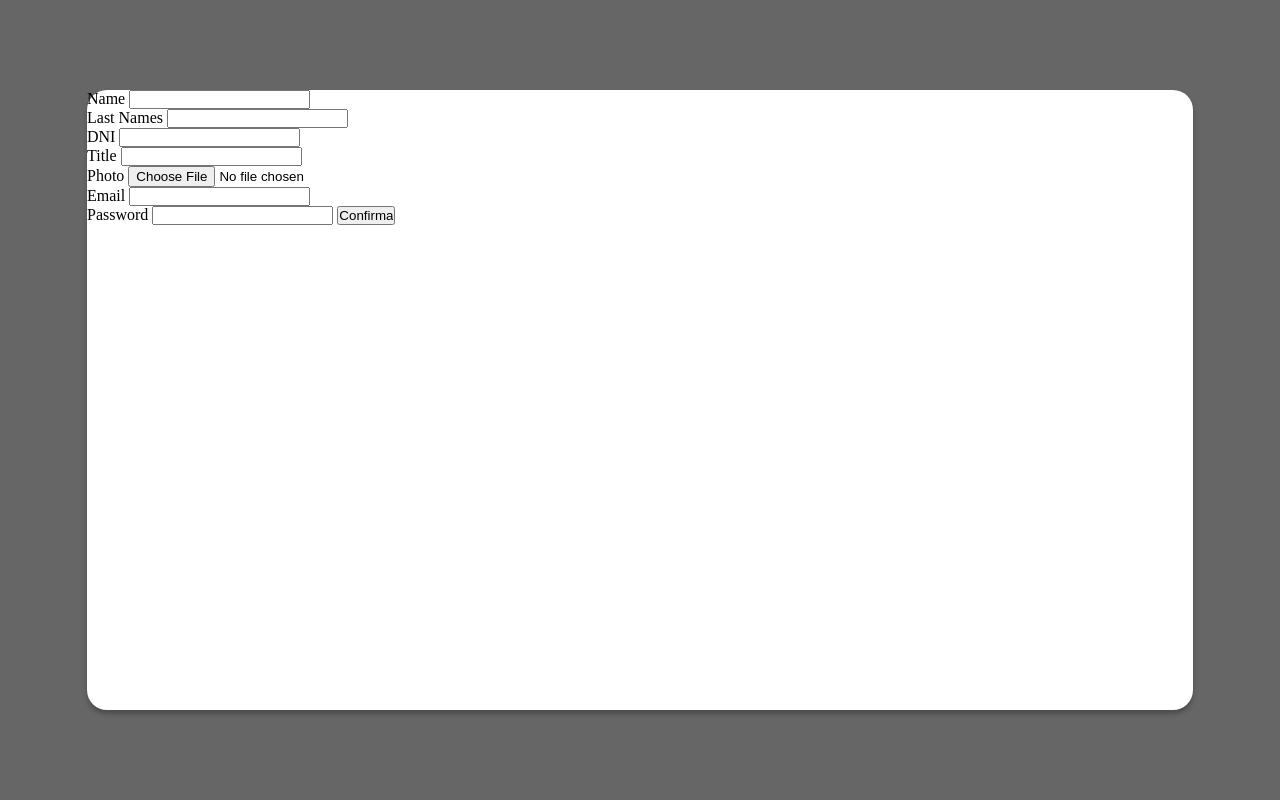
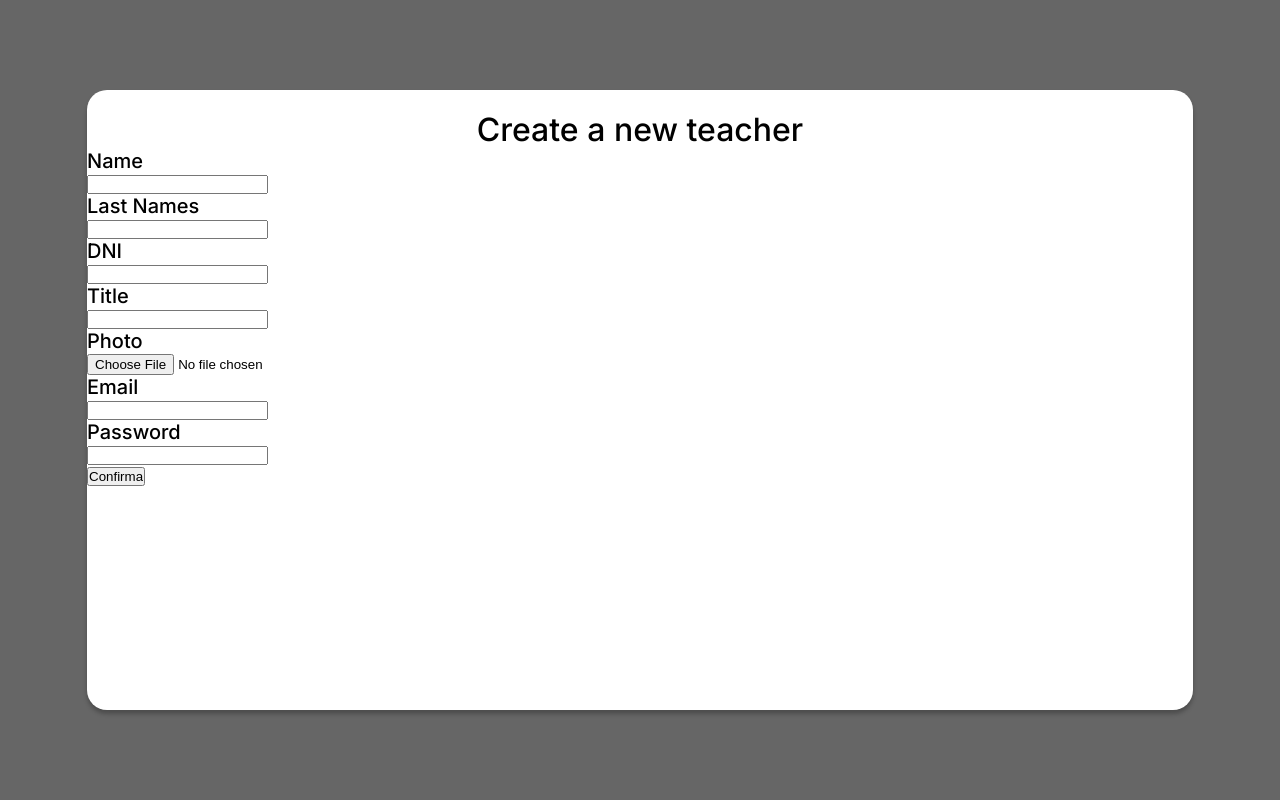
Before and after one commit to MarinaLl/codingAcademy, a PHP site: page /admin/createTeacher.php in a window 1280 px wide. Run offline with PHP 8.4, Linux system fonts and the light colour scheme.

Commit message:
Modificado estilo de createTeacher

```diff
--- a/admin/createTeacher.css
+++ b/admin/createTeacher.css
@@ -4,6 +4,7 @@
 }
 body {
     background-color: transparent;
+    font-family: 'Inter';
 }
 .pop-up-background {
     width: 100%;
@@ -11,10 +12,9 @@ body {
     background: rgba(0, 0, 0, 0.6);
     display: flex;
     flex-direction: column;
+    align-items: center;
     justify-content: center;
-    align-items: center;
 }
-
 #createTeacherPopUp {
     width: 1106px;
     height: 620px;
@@ -22,3 +22,21 @@ body {
     background: white;
     box-shadow: 0px 4px 4px 0px rgba(0, 0, 0, 0.25);
 }
+h1 {
+    color: #000;
+    text-align: center;
+    font-size: 32px;
+    font-style: normal;
+    font-weight: 500;
+    line-height: normal;
+    padding-top: 20px;
+}
+
+label {
+    color: #000;
+    text-align: center;
+    font-size: 20px;
+    font-style: normal;
+    font-weight: 500;
+    line-height: normal;
+}
--- a/admin/createTeacher.php
+++ b/admin/createTeacher.php
@@ -5,6 +5,9 @@
     <meta name="viewport" content="width=device-width, initial-scale=1.0">
     <title>Document</title>
     <link rel="stylesheet" href="createTeacher.css">
+    <link rel="preconnect" href="https://fonts.googleapis.com">
+    <link rel="preconnect" href="https://fonts.gstatic.com" crossorigin>
+    <link href="https://fonts.googleapis.com/css2?family=Inter:wght@100;200;300;400;500;600;700;800;900&display=swap" rel="stylesheet">
 </head>
 <body>
     <?php
@@ -34,21 +37,22 @@
     ?>
     <div class="pop-up-background">
         <div id="createTeacherPopUp">
+            <h1>Create a new teacher</h1>
             <form action="createTeacher.php" method="post" enctype="multipart/form-data" name="createTeacher">
-                <label for="teacherName">Name</label>
+                <label for="teacherName">Name</label><br>
                 <input type="text" name="teacherName" id="teacherName"><br>
-                <label for="teacherLastNames">Last Names</label>
+                <label for="teacherLastNames">Last Names</label><br>
                 <input type="text" name="teacherLastNames" id="teacherLastNames"><br>
-                <label for="teacherDni">DNI</label>
+                <label for="teacherDni">DNI</label><br>
                 <input type="text" name="teacherDni" id="teacherDni"><br>
-                <label for="teacherTitle">Title</label>
+                <label for="teacherTitle">Title</label><br>
                 <input type="text" name="teacherTitle" id="teacherTitle"><br>
-                <label for="teacherPhoto">Photo</label>
+                <label for="teacherPhoto">Photo</label><br>
                 <input type="file" name="teacherPhoto" id="teacherPhoto"><br>
-                <label for="teacherEmail">Email</label>
+                <label for="teacherEmail">Email</label><br>
                 <input type="email" name="teacherEmail" id="teacherEmail"><br>
-                <label for="teacherPass">Password</label>
-                <input type="password" name="teacherPass" id="teacherPass">
+                <label for="teacherPass">Password</label><br>
+                <input type="password" name="teacherPass" id="teacherPass"><br>
                 <input type="submit" value="Confirma">
             </form>
         </div>
```
